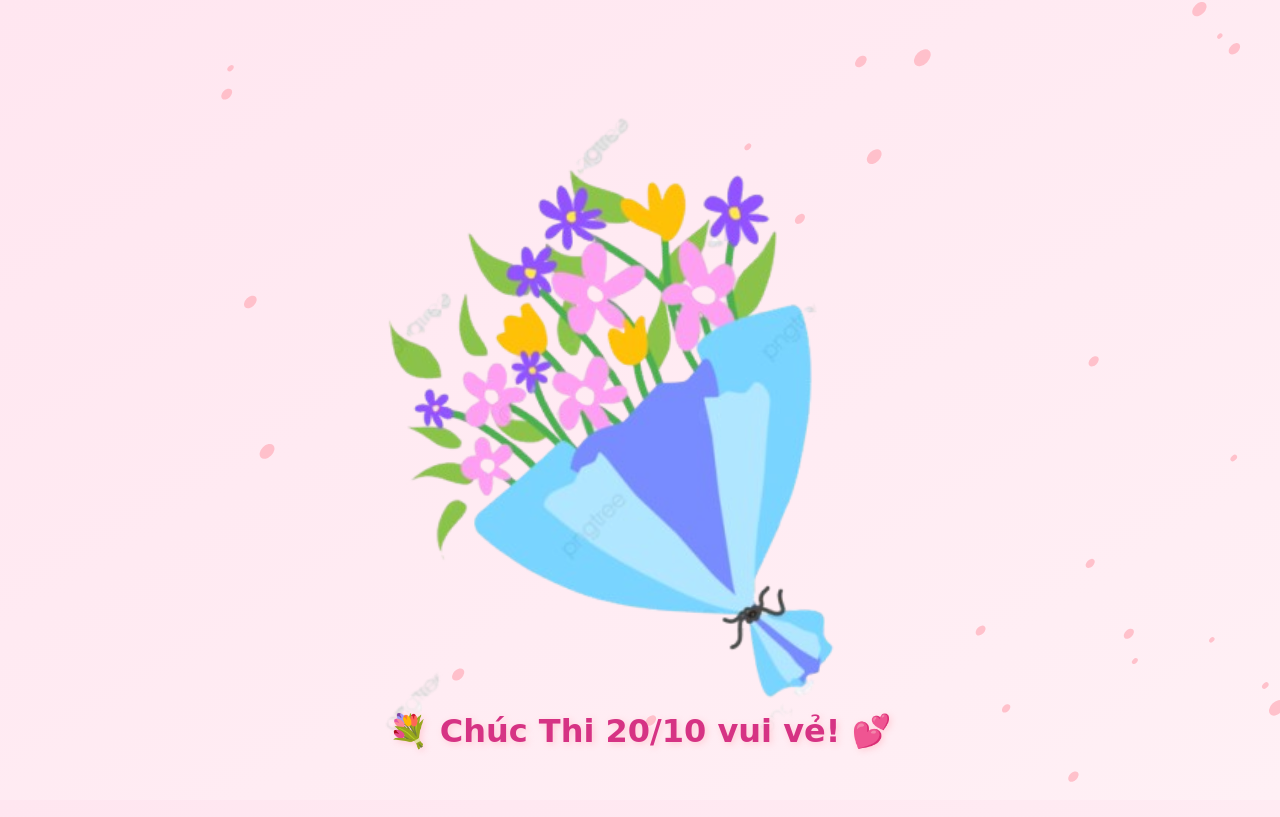
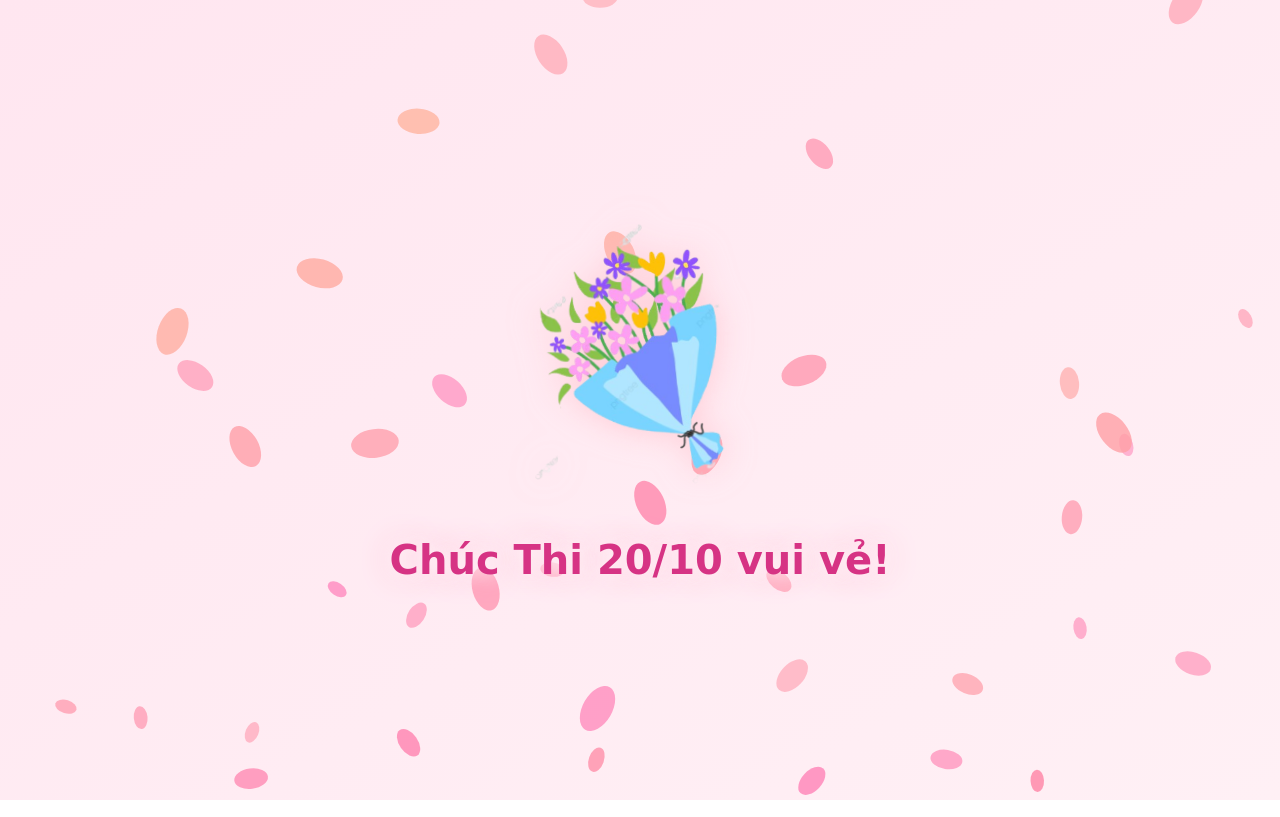
Before and after one commit to sinhnguyen171222-stu/Thi, a plain HTML site: page index.html in a window 1280 px wide. Drawn offline with Linux system fonts and the light colour scheme.

Commit message:
Update index.html

```diff
--- a/index.html
+++ b/index.html
@@ -3,51 +3,64 @@
 <head>
 <meta charset="UTF-8">
 <meta name="viewport" content="width=device-width, initial-scale=1.0">
-<title>Chúc mừng 20/10</title>
+<title>Chúc Thi 20/10 Vui Vẻ!</title>
 <style>
+  * {
+    margin: 0; padding: 0; box-sizing: border-box;
+  }
   body {
-    margin: 0;
+    background: linear-gradient(to bottom right, #ffe6f0, #fff0f5);
     overflow: hidden;
     height: 100vh;
-    background: linear-gradient(to bottom right, #ffe6f0, #fff0f5);
     display: flex;
     flex-direction: column;
-    justify-content: flex-end;
+    justify-content: center;
     align-items: center;
-    text-align: center;
+    font-family: "Brush Script MT", cursive;
   }
   canvas {
-    position: absolute;
+    position: fixed;
     top: 0; left: 0;
     width: 100%; height: 100%;
     pointer-events: none;
+    z-index: 0;
   }
+  /* --- Hình bó hoa --- */
   #flower {
-    position: relative;
+    width: min(60vw, 300px); /* Tự co giãn theo màn hình, max 300px */
+    height: auto;
     z-index: 2;
-    transform: scale(1.5);
     animation: sway 3s ease-in-out infinite alternate;
+    transform-origin: bottom center;
+    filter: drop-shadow(0 0 15px rgba(255, 182, 193, 0.6));
   }
   @keyframes sway {
-    0% { transform: translateY(0) rotate(0deg) scale(1.5); }
-    100% { transform: translateY(-5px) rotate(2deg) scale(1.5); }
+    0% { transform: rotate(0deg) scale(1.05); }
+    50% { transform: rotate(2deg) scale(1.05); }
+    100% { transform: rotate(-2deg) scale(1.05); }
   }
+  /* --- Dòng chữ lời chúc --- */
   h1 {
-    position: relative;
+    margin-top: 20px;
+    font-size: clamp(1.5rem, 5vw, 2.5rem); /* Co giãn trên điện thoại */
+    color: #d63384;
+    text-shadow: 0 0 10px #fff, 0 0 20px #ffb6c1;
     z-index: 2;
-    color: #d63384;
-    font-size: 2rem;
-    margin-bottom: 50px;
-    font-family: "Brush Script MT", cursive;
-    text-shadow: 2px 2px 6px rgba(255, 192, 203, 0.7);
+    animation: glow 2s ease-in-out infinite alternate;
+    text-align: center;
+  }
+  @keyframes glow {
+    from { text-shadow: 0 0 10px #fff, 0 0 20px #ffb6c1; }
+    to { text-shadow: 0 0 25px #fff, 0 0 40px #ff99cc; }
   }
 </style>
 </head>
 <body>
 
 <canvas id="petals"></canvas>
-<img id="flower" src="hoa.png" alt="Bó hoa" />
-<h1>💐 Chúc Thi 20/10 vui vẻ! 💕</h1>
+
+<img id="flower" src="hoa.png" alt="Bó hoa">
+<h1> Chúc Thi 20/10 vui vẻ! </h1>
 
 <audio id="music" autoplay loop>
   <source src="nhac.mp3" type="audio/mpeg">
@@ -55,16 +68,19 @@
 
 <script>
 const audio = document.getElementById('music');
-// Tự động phát nhạc, nếu bị chặn thì chạm 1 lần là chạy
-document.body.addEventListener('click', () => {
-  if (audio.paused) audio.play();
+
+// Tự động phát nhạc, nếu bị chặn thì chạm một lần sẽ phát
+audio.play().catch(() => {
+  document.body.addEventListener('click', () => {
+    audio.play();
+  }, { once: true });
 });
 
-// Hiệu ứng hoa rơi
+// --- Hiệu ứng hoa rơi ---
 const canvas = document.getElementById("petals");
 const ctx = canvas.getContext("2d");
 let petals = [];
-const petalCount = 35;
+const petalCount = 40;
 
 function resizeCanvas() {
   canvas.width = window.innerWidth;
@@ -73,42 +89,48 @@ function resizeCanvas() {
 window.addEventListener("resize", resizeCanvas);
 resizeCanvas();
 
+function random(min, max) {
+  return Math.random() * (max - min) + min;
+}
+
 for (let i = 0; i < petalCount; i++) {
   petals.push({
-    x: Math.random() * canvas.width,
-    y: Math.random() * canvas.height,
-    r: Math.random() * 5 + 2,
-    d: Math.random() * 2 + 1
+    x: random(0, canvas.width),
+    y: random(0, canvas.height),
+    size: random(10, 25),
+    speedY: random(1, 2),
+    speedX: random(-0.5, 0.5),
+    rotation: random(0, 360),
+    color: `rgba(255, ${random(130,180)}, ${random(160,200)}, 0.8)`
   });
 }
 
-function drawPetals() {
-  ctx.clearRect(0, 0, canvas.width, canvas.height);
-  ctx.fillStyle = "rgba(255, 182, 193, 0.8)";
+function drawPetal(p) {
+  ctx.save();
+  ctx.translate(p.x, p.y);
+  ctx.rotate(p.rotation);
   ctx.beginPath();
-  for (let i = 0; i < petalCount; i++) {
-    const p = petals[i];
-    ctx.moveTo(p.x, p.y);
-    ctx.ellipse(p.x, p.y, p.r, p.r * 1.5, Math.PI / 4, 0, 2 * Math.PI);
-  }
+  ctx.ellipse(0, 0, p.size, p.size * 0.6, Math.PI / 4, 0, 2 * Math.PI);
+  ctx.fillStyle = p.color;
   ctx.fill();
-  updatePetals();
+  ctx.restore();
 }
 
-let angle = 0;
-function updatePetals() {
-  angle += 0.01;
-  for (let i = 0; i < petalCount; i++) {
-    const p = petals[i];
-    p.y += Math.cos(angle + p.d) + p.r / 2;
-    p.x += Math.sin(angle) * 2;
+function update() {
+  ctx.clearRect(0, 0, canvas.width, canvas.height);
+  petals.forEach(p => {
+    p.y += p.speedY;
+    p.x += p.speedX;
+    p.rotation += 0.02;
     if (p.y > canvas.height) {
-      petals[i] = { x: Math.random() * canvas.width, y: 0, r: p.r, d: p.d };
+      p.y = -10;
+      p.x = random(0, canvas.width);
     }
-  }
+    drawPetal(p);
+  });
+  requestAnimationFrame(update);
 }
-
-setInterval(drawPetals, 30);
+update();
 </script>
 
 </body>
```
